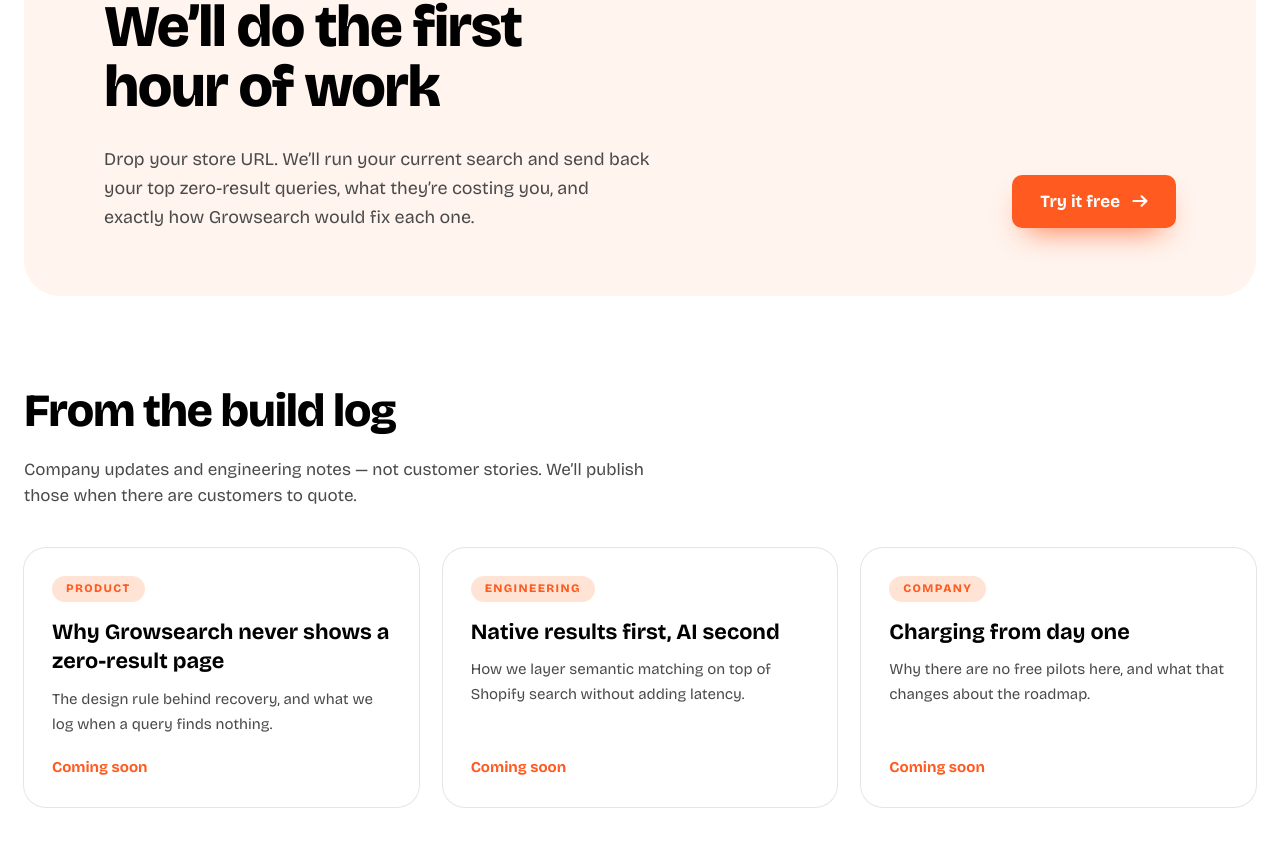
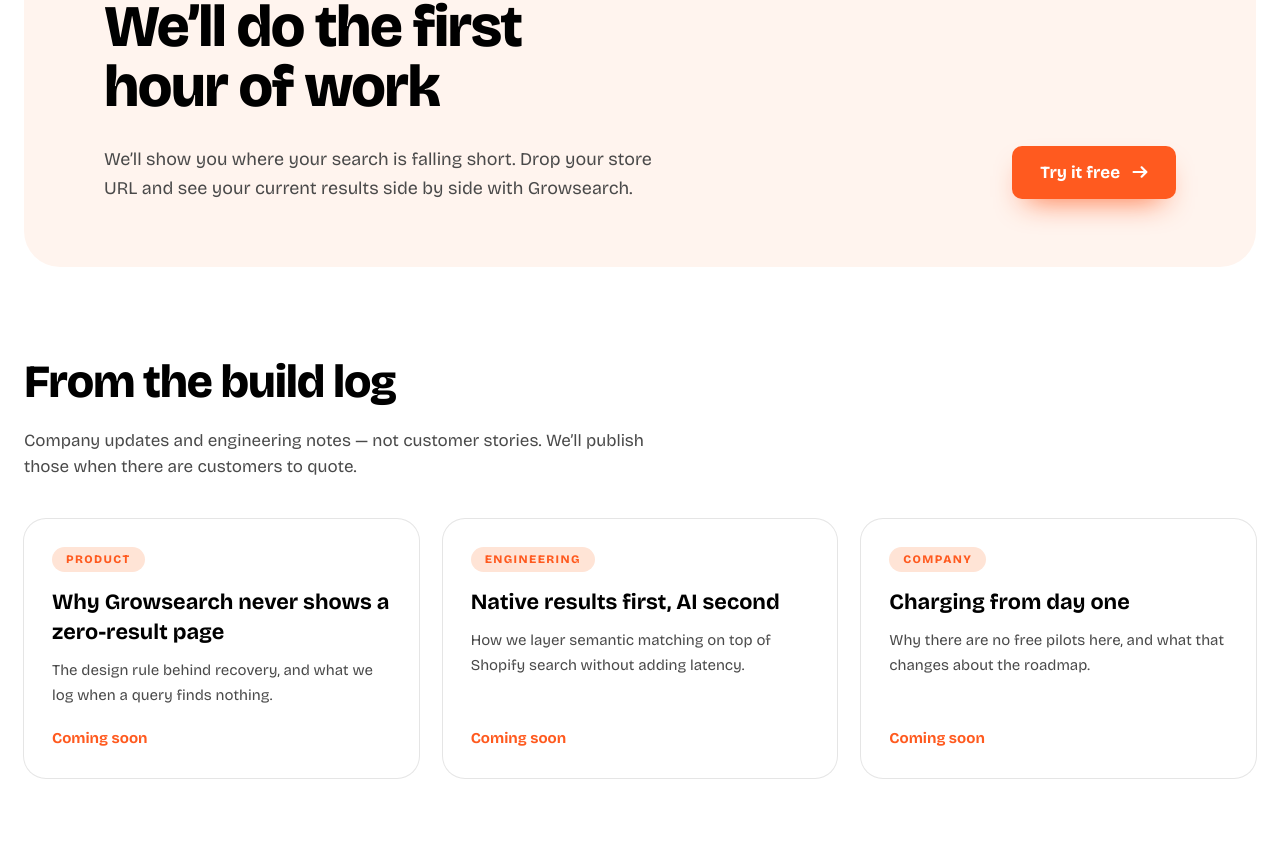
Before and after one commit to ishaangupta2311/growmerce-landing, a Next.js app: page /about in a window 1280 px wide. Shown: the part 2487-3334 px from the top of the page. Built offline with nearby package versions, Linux system fonts and the light colour scheme.

Commit message:
Clarify About CTA search comparison copy

```diff
--- a/src/components/site/ProveItBand.tsx
+++ b/src/components/site/ProveItBand.tsx
@@ -21,9 +21,9 @@
               Skip the call. We&rsquo;ll do the first hour of work
             </h2>
             <p className="mt-7 max-w-[52ch] text-[clamp(1rem,1.4vw,1.375rem)] leading-relaxed text-body-mute">
-              Drop your store URL. We&rsquo;ll run your current search and send back
-              your top zero-result queries, what they&rsquo;re costing you, and
-              exactly how Growsearch would fix each one.
+              We&rsquo;ll show you where your search is falling short. Drop your
+              store URL and see your current results side by side with
+              Growsearch.
             </p>
           </div>
 
```
